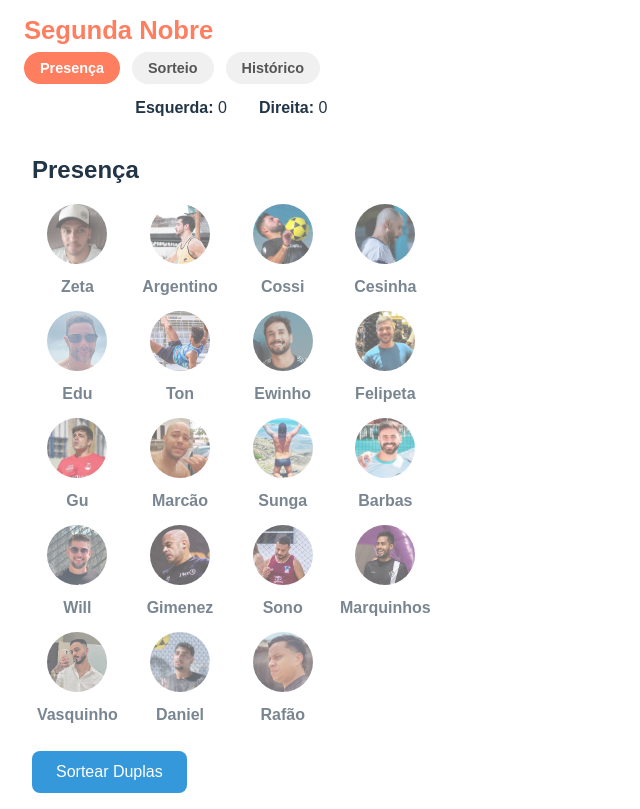
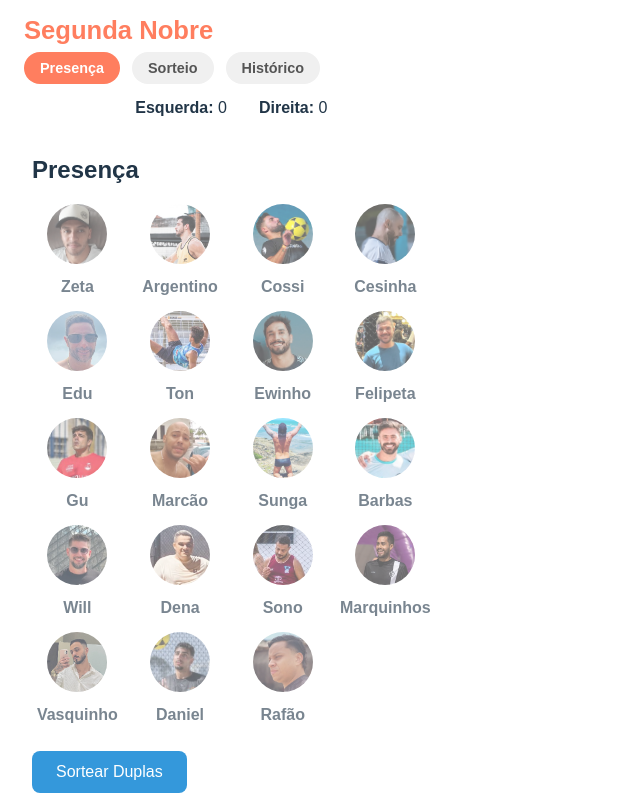
Before and after one commit to raffaelzeta/segunda-nobre, a React (Vite) app: page / in a window 1280 px wide. Shown: the whole page, without its empty margins (0-640 px from the left). Built offline with nearby package versions, Linux system fonts and the light colour scheme; no server answers; the database is empty.

Commit message:
inclui Dena_quiosque5

```diff
--- a/src/App.jsx
+++ b/src/App.jsx
@@ -172,4 +172,4 @@ export default App;
 
 
 // NÃO APAGAR - CÓDIGO PARA PUBLICAR AS ALTERAÇÕES
-// git add . && git commit -m "inclui Rafao_quiosque2" && git push
+// git add . && git commit -m "inclui Dena_quiosque5" && git push
--- a/src/jogadores.js
+++ b/src/jogadores.js
@@ -104,10 +104,10 @@ const jogadores = [
       //   foto: '/fotos/Flavio.png'
       // },
       {
-        apelido: 'Gimenez',
-        nome: 'Ricardo',
+        apelido: 'Dena',
+        nome: 'Denilson',
         // ladoPrincipal: 'esquerda',
-        foto: '/fotos/Gimenez.png'
+        foto: '/fotos/Dena.png'
       },
       {
         apelido: 'Sono',
@@ -145,7 +145,7 @@ const jogadores = [
         // ladoPrincipal: 'direita',
         foto: '/fotos/Daniel.png'
       },
-          {
+      {
         apelido: 'Rafão',
         nome: 'Rafao_quiosque',
         // ladoPrincipal: 'direita',
```
Also changed, not shown: public/fotos/Dena.png (added).
